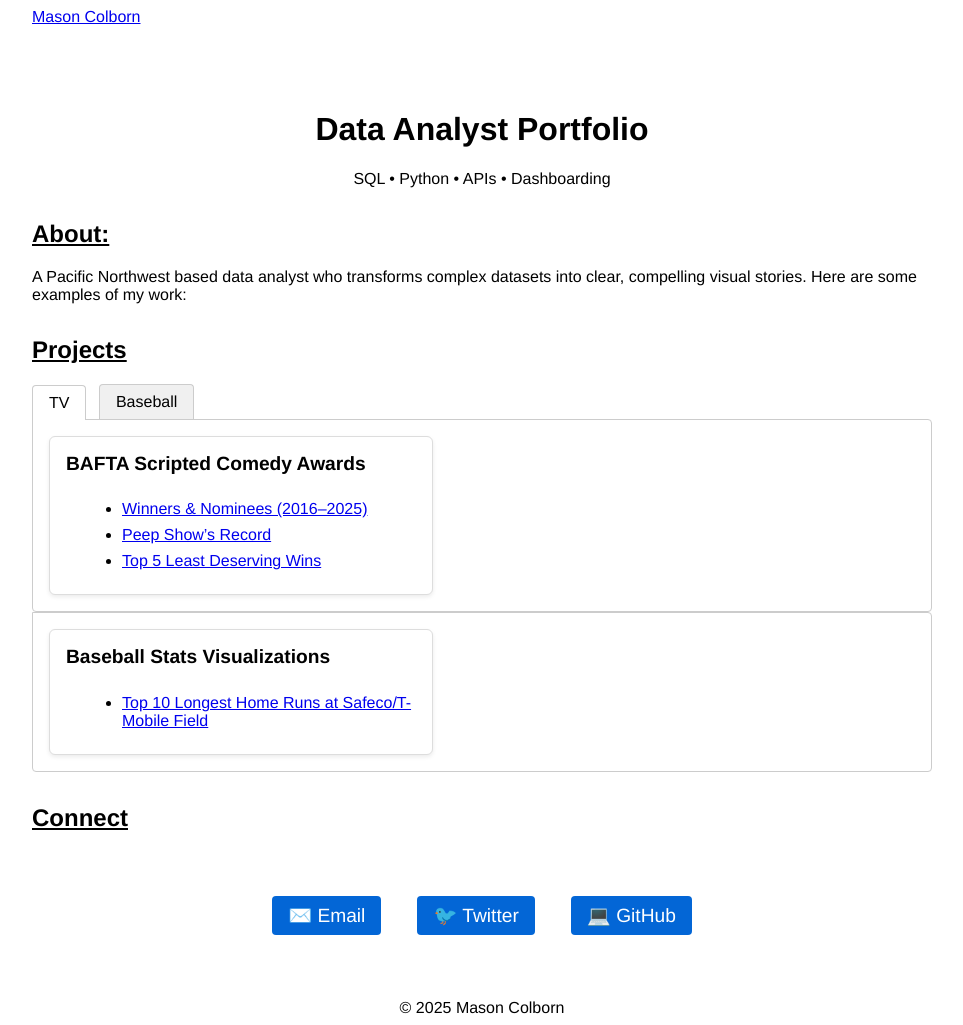
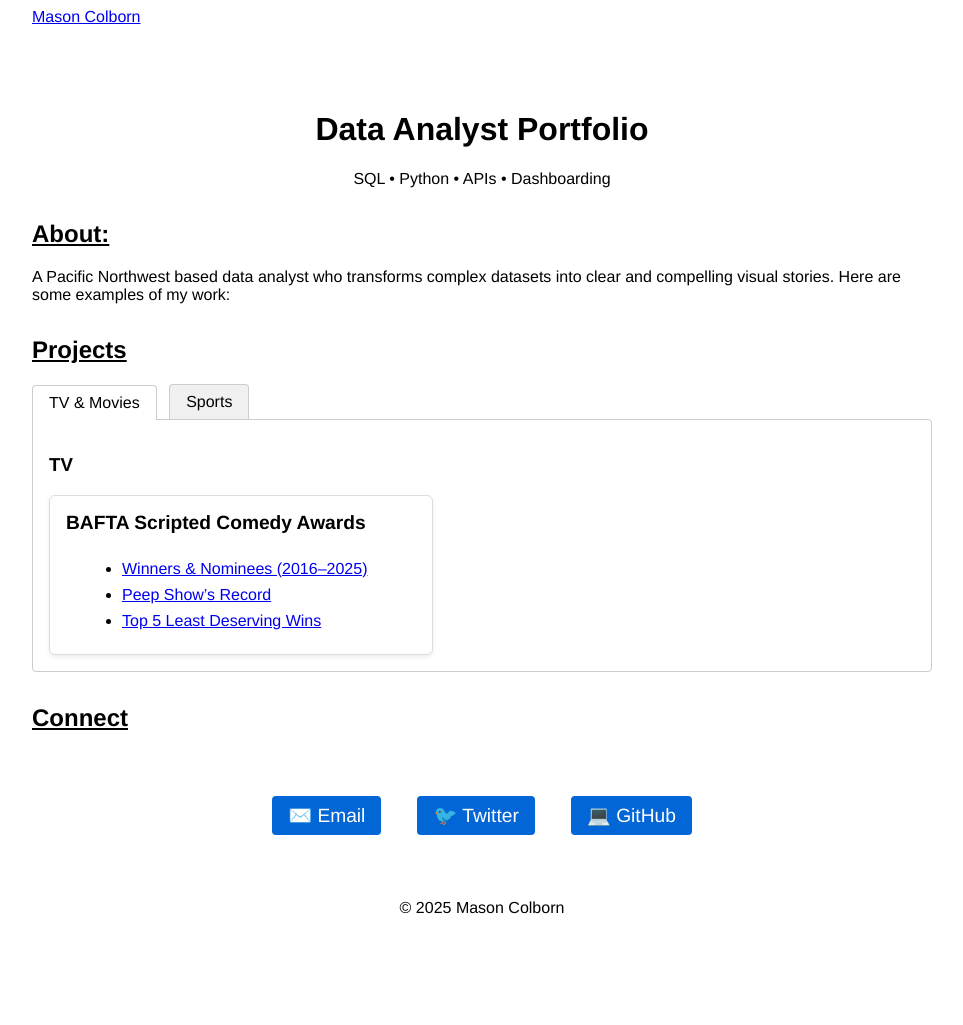
Before and after one commit to relaxedmason/bafta-scripted-comedy-portfolio, a Jekyll site: the page built from index.md, in a window 1280 px wide. Shown: the whole page, without its empty margins (158-1121 px from the left). Built offline with Jekyll 4.4.1, drawn with Linux system fonts in a browser that asks for light colours; a script that is not in the unit is left out; our own code applies the rules of GitHub Pages for plain Markdown files; after the commit the page ends 925 px from its top, so only the background shows below that.

Commit message:
Update index.md

```diff
--- a/index.md
+++ b/index.md
@@ -9,7 +9,7 @@
 <section id="about">
   <h2>About:</h2>
   <p>
-     A Pacific Northwest based data analyst who transforms complex datasets into clear, compelling visual stories. Here are some examples of my work:
+    A Pacific Northwest based data analyst who transforms complex datasets into clear and compelling visual stories. Here are some examples of my work:
   </p>
 </section>
 
@@ -17,15 +17,16 @@
   <h2>Projects</h2>
 
   <div class="tabs">
-    <!-- Tab buttons -->
+    <!-- Tab selectors -->
     <input type="radio" name="tab" id="tab-tv" checked>
-    <label for="tab-tv">TV</label>
+    <label for="tab-tv">TV &amp; Movies</label>
 
-    <input type="radio" name="tab" id="tab-baseball">
-    <label for="tab-baseball">Baseball</label>
+    <input type="radio" name="tab" id="tab-sports">
+    <label for="tab-sports">Sports</label>
 
-    <!-- TV tab content -->
-    <div class="tab-content" id="content-tv">
+    <!-- TV & Movies tab -->
+    <div class="tab-content" id="tv">
+      <h3>TV</h3>
       <div class="cards">
         <div class="card">
           <h4>BAFTA Scripted Comedy Awards</h4>
@@ -38,19 +39,18 @@
       </div>
     </div>
 
-    <!-- Baseball tab content -->
-    <div class="tab-content" id="content-baseball">
+    <!-- Sports tab -->
+    <div class="tab-content" id="sports">
+      <h3>Baseball</h3>
       <div class="cards">
         <div class="card">
-          <h4>Baseball Stats Visualizations</h4>
-          <ul>
-            <li><a href="{{ "/sports/top-10-home-runs-at-Safeco-Field" | relative_url }}">Top 10 Longest Home Runs at Safeco/T-Mobile Field</a></li>
-          </ul>
+          <h4><a href="{{ "/sports/top-10-home-runs-at-Safeco-Field" | relative_url }}">Top 10 Home Runs at Safeco Field</a></h4>
         </div>
       </div>
     </div>
   </div>
 </section>
+
 <section id="contact">
   <h2>Connect</h2>
   <div class="social-links">
```
